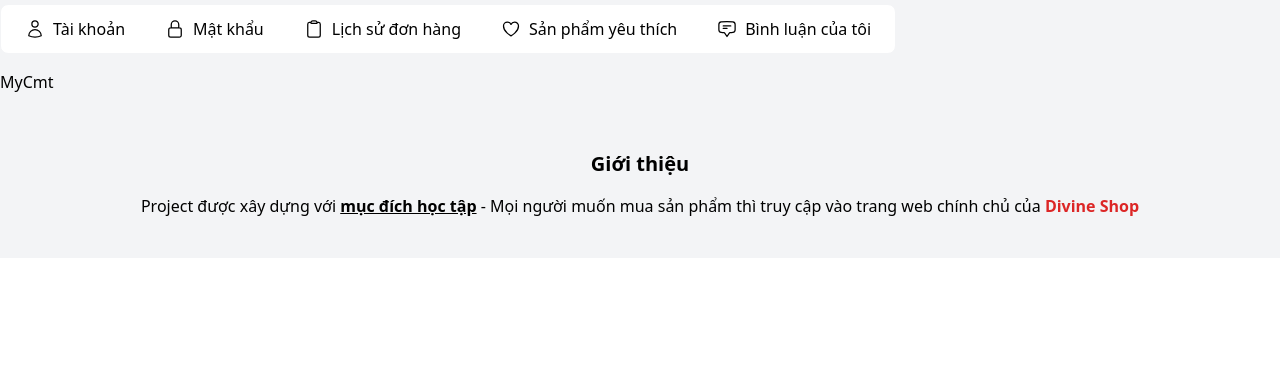
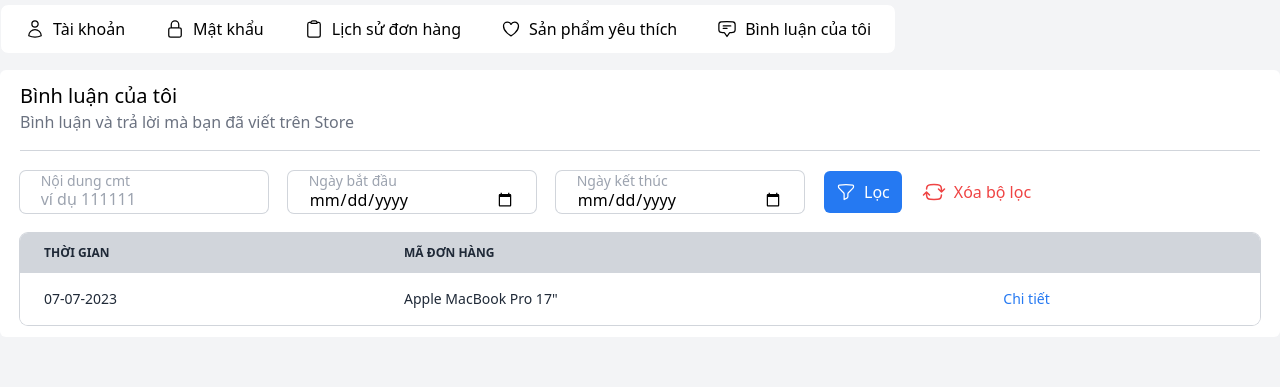
Before and after one commit to ChauVanLoc01/Divine_Shop, a React (Vite) app in the folder divine_shop/: page /user/my-cmt in a window 1280 px wide. Shown: the part 393-780 px from the top of the page. Built offline with nearby package versions, Linux system fonts and the light colour scheme.

Commit message:
init and finish my cmt ui

```diff
--- a/divine_shop/src/pages/User/MyCmt/MyCmt.tsx
+++ b/divine_shop/src/pages/User/MyCmt/MyCmt.tsx
@@ -1,5 +1,115 @@
+import { NavLink } from 'react-router-dom'
+
 function MyCmt() {
-  return <div>MyCmt</div>
+  return (
+    <div className='py-3 space-y-3 md:space-y-5 rounded-md bg-white md:px-5 px-2'>
+      <div className='pb-3 md:pb-4 border-b border-gray-300'>
+        <div className='font-medium md:text-xl text-base'>Bình luận của tôi</div>
+        <span className='text-gray-500'>Bình luận và trả lời mà bạn đã viết trên Store</span>
+      </div>
+      <div className='md:space-y-5 space-y-2'>
+        <form className='flex flex-wrap gap-3 md:gap-y-3 md:gap-x-5'>
+          <div className='basis-full md:basis-1/4 lg:basis-1/5 rounded-md ring-1 ring-gray-300 overflow-hidden'>
+            <div className='relative w-11/12 md:w-10/12 mx-auto'>
+              <label className='absolute top-0 left-0 text-sm text-gray-400' htmlFor='start'>
+                Nội dung cmt
+              </label>
+              <input className='w-full outline-none pt-4' type='text' name='' id='start' placeholder='ví dụ 111111' />
+            </div>
+          </div>
+          <div className='basis-[48.2%] md:basis-1/4 lg:basis-1/5 rounded-md ring-1 ring-gray-300 overflow-hidden'>
+            <div className='relative w-10/12 md:w-10/12 mx-auto'>
+              <label className='absolute top-0 left-0 text-sm text-gray-400' htmlFor='start'>
+                Ngày bắt đầu
+              </label>
+              <input className='w-full outline-none pt-4' type='date' name='' id='start' />
+            </div>
+          </div>
+          <div className='basis-[48.2%] md:basis-1/4 lg:basis-1/5 rounded-md ring-1 ring-gray-300 overflow-hidden'>
+            <div className='relative w-10/12 md:w-10/12 mx-auto'>
+              <label className='absolute top-0 left-0 text-sm text-gray-400' htmlFor='start'>
+                Ngày kết thúc
+              </label>
+              <input className='w-full outline-none pt-4' type='date' name='' id='end' />
+            </div>
+          </div>
+          <button type='submit' className='flex space-x-2 items-center px-3 py-1 bg-[#2579F2] text-white rounded-md'>
+            <span>
+              <svg
+                xmlns='http://www.w3.org/2000/svg'
+                fill='none'
+                viewBox='0 0 24 24'
+                strokeWidth={1.5}
+                stroke='currentColor'
+                className='w-5 h-5'
+              >
+                <path
+                  strokeLinecap='round'
+                  strokeLinejoin='round'
+                  d='M12 3c2.755 0 5.455.232 8.083.678.533.09.917.556.917 1.096v1.044a2.25 2.25 0 01-.659 1.591l-5.432 5.432a2.25 2.25 0 00-.659 1.591v2.927a2.25 2.25 0 01-1.244 2.013L9.75 21v-6.568a2.25 2.25 0 00-.659-1.591L3.659 7.409A2.25 2.25 0 013 5.818V4.774c0-.54.384-1.006.917-1.096A48.32 48.32 0 0112 3z'
+                />
+              </svg>
+            </span>
+            <span>Lọc</span>
+          </button>
+          <button type='button' className='flex space-x-2 items-center py-1 text-red-500 rounded-md font-medium'>
+            <span>
+              <svg
+                xmlns='http://www.w3.org/2000/svg'
+                fill='none'
+                viewBox='0 0 24 24'
+                strokeWidth={1.5}
+                stroke='currentColor'
+                className='w-6 h-6'
+              >
+                <path
+                  strokeLinecap='round'
+                  strokeLinejoin='round'
+                  d='M19.5 12c0-1.232-.046-2.453-.138-3.662a4.006 4.006 0 00-3.7-3.7 48.678 48.678 0 00-7.324 0 4.006 4.006 0 00-3.7 3.7c-.017.22-.032.441-.046.662M19.5 12l3-3m-3 3l-3-3m-12 3c0 1.232.046 2.453.138 3.662a4.006 4.006 0 003.7 3.7 48.656 48.656 0 007.324 0 4.006 4.006 0 003.7-3.7c.017-.22.032-.441.046-.662M4.5 12l3 3m-3-3l-3 3'
+                />
+              </svg>
+            </span>
+            <span>Xóa bộ lọc</span>
+          </button>
+        </form>
+        <div className='rounded-lg overflow-hidden ring-1 ring-gray-300 md:block hidden'>
+          <table className='w-full text-sm text-left text-gray-800'>
+            <thead className='text-xs text-gray-800 uppercase bg-gray-300'>
+              <tr>
+                <th className='px-6 py-3'>Thời gian</th>
+                <th className='px-6 py-3'>Mã đơn hàng</th>
+                <th className='px-6 py-3'></th>
+              </tr>
+            </thead>
+            <tbody>
+              <tr className='bg-white hover:bg-gray-100/80'>
+                <td scope='row' className='px-6 py-4'>
+                  07-07-2023
+                </td>
+                <td className='px-6 py-4'>Apple MacBook Pro 17"</td>
+                <td className='px-6 py-4'>
+                  <NavLink to={'/'} className='text-[#2579F2] hover:underline'>
+                    Chi tiết
+                  </NavLink>
+                </td>
+              </tr>
+            </tbody>
+          </table>
+        </div>
+        <div className='space-y-2 border-b border-gray-300 py-3 md:hidden block'>
+          <div className='line-clamp-3'>
+            @CSKH - Hoài Nam có được truy cập vào tài nguyên hay bt không shop? Và được truy cập bao nhiêu tài khoản ạ
+          </div>
+          <div className='flex justify-between'>
+            <span className='text-gray-400'>2023-03-05 10:06:33</span>
+            <NavLink to={''} className='text-[#2579F2]'>
+              Chi tiết
+            </NavLink>
+          </div>
+        </div>
+      </div>
+    </div>
+  )
 }
 
 export default MyCmt
--- a/divine_shop/src/pages/User/OrderHistory/OrderHistory.tsx
+++ b/divine_shop/src/pages/User/OrderHistory/OrderHistory.tsx
@@ -5,29 +5,29 @@ function OrderHistory() {
   return (
     <div className='rounded-lg bg-white border border-gray-100 p-2 md:p-5 space-y-2 md:space-y-5'>
       <div className='flex flex-wrap gap-x-5 gap-y-3'>
-        <div className='group lg:basis-1/4 xl:basis-1/6 md:basis-1/4 basis-full rounded-md relative ring-1 ring-gray-300 overflow-hidden flex justify-center'>
-          <label className='absolute top-0 left-4 text-sm text-gray-400' htmlFor='start'>
+        <div className='lg:basis-1/4 xl:basis-1/6 md:basis-1/4 basis-full rounded-md ring-1 ring-gray-300 overflow-hidden'>
+          <div className='relative mx-auto w-[88%] md:w-9/12 lg:w-10/12'>
+            <label className='absolute top-0 left-0 text-sm text-gray-400' htmlFor='id'>
               Mã đơn hàng
             </label>
-          <input
-            className='w-11/12 group-fo outline-none lg:px-2 md:px-3 pt-4'
-            type='text'
-            name=''
-            id='start'
-            placeholder='ví dụ 111111'
-          />
+            <input className='w-full outline-none pt-4' placeholder='ví dụ: 1111' type='text' name='' id='id' />
           </div>
-        <div className='lg:basis-1/4 xl:basis-1/6 md:basis-1/4 basis-[44%] rounded-md relative ring-1 ring-gray-300 overflow-hidden flex justify-center'>
-          <label className='absolute top-0 left-5 text-sm text-gray-400' htmlFor='start'>
+        </div>
+        <div className='lg:basis-1/4 xl:basis-1/6 md:basis-1/4 basis-[44%] rounded-md ring-1 ring-gray-300 overflow-hidden'>
+          <div className='relative mx-auto w-9/12 lg:w-10/12'>
+            <label className='absolute top-0 left-0 text-sm text-gray-400' htmlFor='start'>
               Ngày bắt đầu
             </label>
-          <input className='w-11/12 outline-none px-2 pt-4' type='date' name='' id='start' />
+            <input className='w-full outline-none pt-4' type='date' name='' id='start' />
           </div>
-        <div className='lg:basis-1/4 xl:basis-1/6 md:basis-1/4 basis-[44%] rounded-md relative ring-1 ring-gray-300 overflow-hidden flex justify-center'>
-          <label className='absolute top-0 left-5 text-sm text-gray-400' htmlFor='start'>
+        </div>
+        <div className='lg:basis-1/4 xl:basis-1/6 md:basis-1/4 basis-[44%] rounded-md  ring-1 ring-gray-300 overflow-hidden'>
+          <div className='relative mx-auto w-9/12 lg:w-10/12'>
+            <label className='absolute top-0 left-0 text-sm text-gray-400' htmlFor='start'>
               Ngày kết thúc
             </label>
-          <input className='w-11/12 outline-none px-2 pt-4' type='date' name='' id='start' />
+            <input className='w-full outline-none pt-4' type='date' name='' id='end' />
+          </div>
         </div>
         <div className='lg:basis-1/4 xl:basis-1/6 md:basis-1/4 basis-[44%]'>
           <ListBox title='Trạng thái' />
```
Lines whose indentation alone changed are shown as unchanged.
